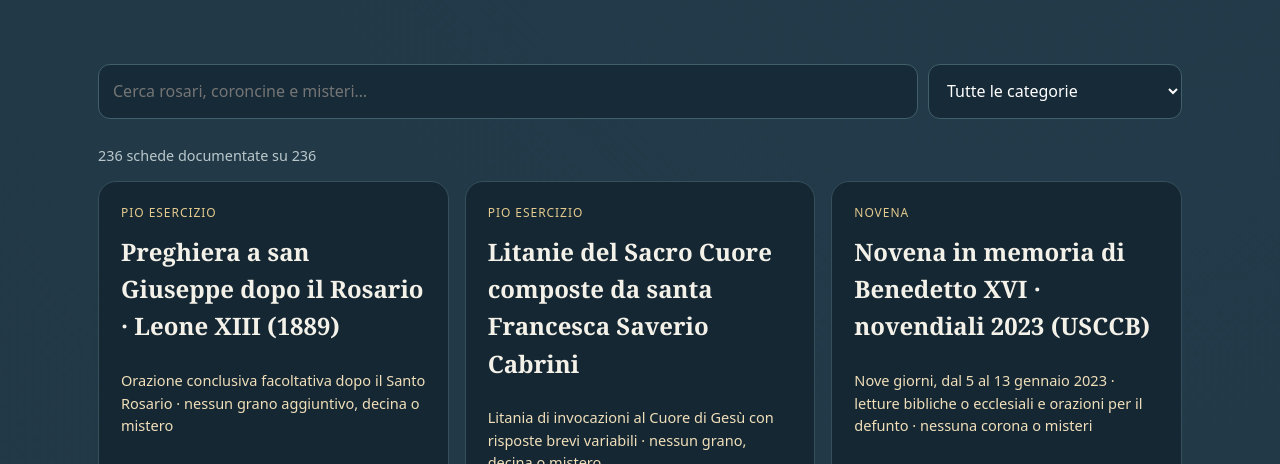
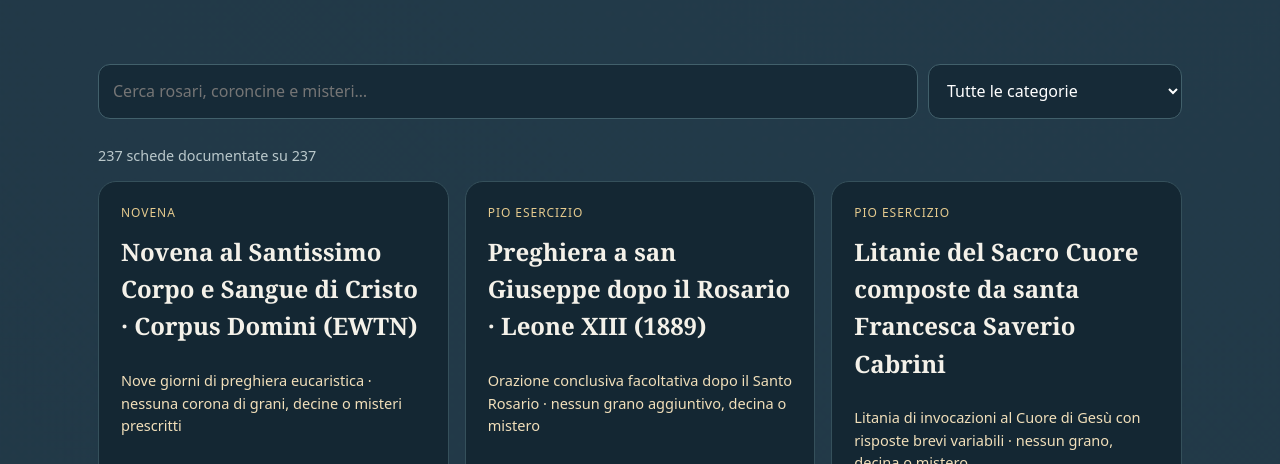
Before and after one commit to CzekUns/Rosario2.0, a plain HTML site: page biblioteca.html in a window 1280 px wide. Shown: the part 317-781 px from the top of the page. Drawn offline with Linux system fonts and the light colour scheme.

Commit message:
biblioteca: documenta novena eucaristica del Corpus Domini

```diff
--- a/biblioteca.html
+++ b/biblioteca.html
@@ -10,6 +10,7 @@
 <script>
 "use strict";
 const entries=[
+{"title":"Novena al Santissimo Corpo e Sangue di Cristo · Corpus Domini (EWTN)","category":"Novena","structure":"Nove giorni di preghiera eucaristica · nessuna corona di grani, decine o misteri prescritti","description":"Novena cristologica di ringraziamento per l'istituzione dell'Eucaristia e di adorazione del Corpo e Sangue di Cristo, proposta da EWTN. È distinta dalla novena eucaristica per la vita della USCCB già presente: qui il formulario è incentrato sul rendimento di grazie e sulla supplica personale. Non costituisce una variante del Santo Rosario.","method":"Per nove giorni recitare il formulario di ringraziamento a Gesù per il dono dell'Eucaristia; presentare una particolare intenzione subordinandola alla volontà di Dio; concludere con le orazioni eucaristiche riportate nella fonte, comprese la memoria del sacro banchetto e la supplica a Cristo sommo sacerdote. La pagina non prescrive un numero di grani, una successione di misteri o meditazioni differenti per ciascun giorno. L'autore e la data di prima composizione non sono indicati; la pubblicazione su EWTN documenta il formulario, non una sua approvazione liturgica specifica. Sintesi senza riprodurre il testo integrale. Verifica: 17 novembre 2026.","source":"EWTN · Corpus Christi Novena","url":"https://www.ewtn.com/catholicism/devotions/corpus-christi-novena-277"},
 {"title":"Preghiera a san Giuseppe dopo il Rosario · Leone XIII (1889)","category":"Pio esercizio","structure":"Orazione conclusiva facoltativa dopo il Santo Rosario · nessun grano aggiuntivo, decina o mistero","description":"Preghiera a san Giuseppe composta da papa Leone XIII e pubblicata nell'enciclica Quamquam pluries del 1889. Il pontefice ne raccomandò la recita al termine del Rosario, in particolare nel mese di ottobre. È un'aggiunta devozionale alla conclusione del Santo Rosario, non una coroncina autonoma né un nuovo ciclo di misteri.","method":"Completare il Santo Rosario con i suoi misteri e le consuete preghiere finali, compresa la Salve Regina; recitare poi l'orazione a san Giuseppe, invocandone la protezione sulla Chiesa e sui fedeli e chiedendo di vivere e morire santamente. La USCCB indica che può essere recitata anche alla fine di altre devozioni mariane. Non introduce grani o ripetizioni prescritti. Origine e anno sono documentati nell'enciclica Quamquam pluries (1889); non si attribuisce obbligatorietà liturgica alla pratica. Sintesi senza riproduzione del testo integrale. Verifica: 17 novembre 2026.","source":"USCCB · Prayer to St. Joseph after the Rosary; Leone XIII, Quamquam pluries (1889)","url":"https://www.usccb.org/prayers/prayer-st-joseph-after-rosary"},
 {"title":"Litanie del Sacro Cuore composte da santa Francesca Saverio Cabrini","category":"Pio esercizio","structure":"Litania di invocazioni al Cuore di Gesù con risposte brevi variabili · nessun grano, decina o mistero","description":"Formulario devozionale attribuito da EWTN a santa Francesca Saverio Cabrini (1850–1917), distinto dalle Litanie ufficiali del Sacro Cuore di Gesù e dalla novena ai tre santi americani. EWTN lo presenta come approvato per la devozione privata; non ne consegue l'approvazione per l'uso liturgico pubblico.","method":"Recitare nell'ordine le invocazioni al Cuore di Gesù, ciascuna seguita dalla propria risposta breve: guarigione, perdono, salvezza, fedeltà, purezza, pazienza, carità e guida spirituale. Le risposte cambiano da invocazione a invocazione; consultare la fonte per la sequenza esatta. Non è prescritta una corona di grani, non vi sono decine o misteri. L'attribuzione a Madre Cabrini è riportata da EWTN, ma la data di composizione e il documento originale non sono indicati. Sintesi originale senza riproduzione integrale. Verifica: 17 novembre 2026.","source":"EWTN · Mother Cabrini's Litany of the Sacred Heart","url":"https://www.ewtn.com/catholicism/devotions/cabrini-sacred-heart-27907"},
 {"title":"Novena in memoria di Benedetto XVI · novendiali 2023 (USCCB)","category":"Novena","structure":"Nove giorni, dal 5 al 13 gennaio 2023 · letture bibliche o ecclesiali e orazioni per il defunto · nessuna corona o misteri","description":"Formulario di preghiera per il riposo dell'anima del papa emerito Benedetto XVI, predisposto dalla Conferenza episcopale degli Stati Uniti per i nove giorni dal funerale del 5 gennaio al 13 gennaio 2023. È una novena commemorativa, distinta dal Santo Rosario e dalle coroncine.","method":"Per ciascuno dei nove giorni si segue il formulario della fonte: segno della croce, breve lettura biblica o da un testo ecclesiale e preghiere di suffragio, incluse orazioni tratte dal Messale Romano e dal rito delle esequie cristiane. Le letture e le orazioni variano secondo il giorno: consultare la pagina ufficiale per la sequenza integrale. Non sono prescritti grani, decine o misteri. La USCCB documenta l'occasione e le date, ma non attribuisce la composizione a un singolo autore; non si tratta di una nuova forma di Rosario. Verifica: 17 novembre 2026.","source":"USCCB · Novena in Memory of Pope Benedict XVI (2023)","url":"https://www.usccb.org/novena-pope-benedict-xvi"},
```
